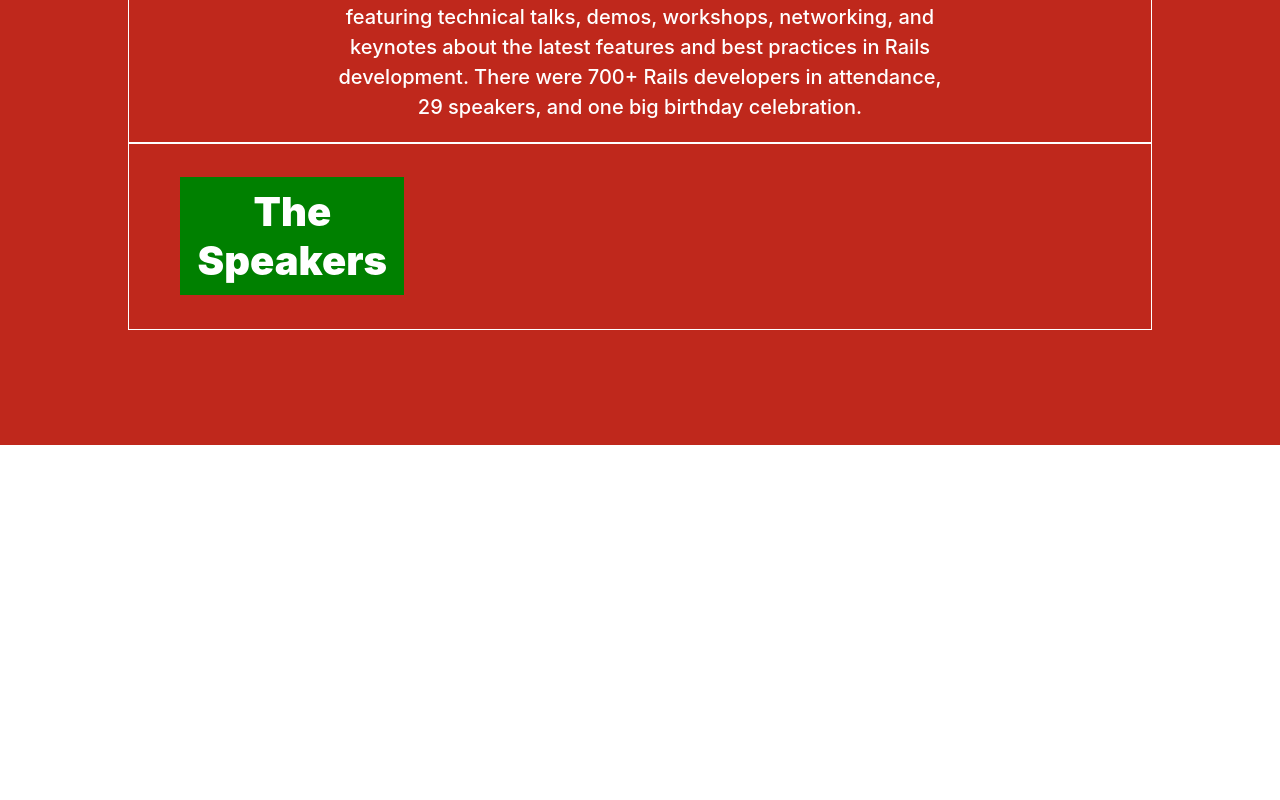
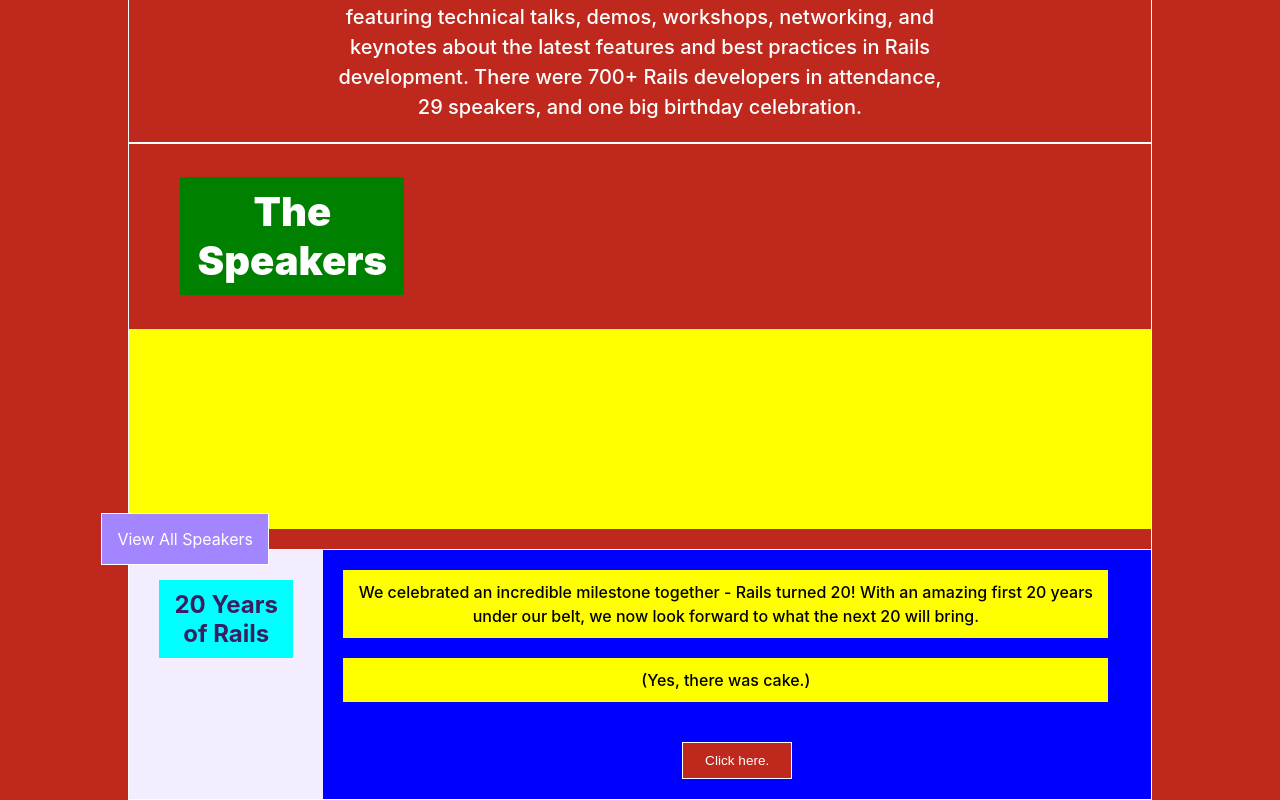
Before and after one commit to KipletingEdwin/Rails-World-2023, a React (Create React App) app: page / in a window 1280 px wide. Shown: the part 565-1365 px from the top of the page. Before the commit the page ends 1010 px from the top, so only its background shows below. Built offline with nearby package versions, Linux system fonts and the light colour scheme.

Commit message:
add Celebration container

```diff
--- a/src/App.css
+++ b/src/App.css
@@ -3,7 +3,7 @@
   text-align: center;
   background-color: #BF281C;
   box-sizing: border-box;
-  height: 1000px;
+  /* height: 1000px; */
 
 }
 
@@ -236,3 +236,66 @@
   background-color: green;
 
  }
+
+ .mySpeakers{
+  background-color: yellow;
+  height: 200px;
+ }
+
+ .speakers a{
+  background-color: #A386FF;
+  border: 0.7px solid white;
+  color: white;
+  cursor: pointer;
+  text-decoration: none;
+  padding: 15px;
+  margin-left: -89%;
+
+ }
+
+ .celebration-container{
+  margin: 0px 10%;
+  border: 1px solid white;
+  border-top: none;
+  display: flex;
+  flex-direction: row;
+  background-color: #F3EDFF;
+ }
+
+ .celebration{
+  width: 30%;
+ }
+
+ .celebration h2{
+  color: #3B1D62;
+  font-size: 1.5em;
+  font-weight: bold;
+  padding: 10px;
+  margin: 30px;
+  background-color: aqua;
+ }
+
+ .milestone{
+  background-color: blue;
+ }
+
+ .milestone p{
+  background-color: yellow;
+  padding: 10px;
+  margin: 20px;
+  line-height: 1.5em;
+  font-weight: 500;
+  width: 90%;
+ }
+
+ .milestone button{
+  background-color: transparent;
+  background-color: #BF281C;
+  margin: 20px;
+  padding: 10px;
+  width: 110px;
+  color: white;
+  cursor: pointer;
+  border: 0.7px solid white;
+  font-size: 85%;
+ }
--- a/src/components/App.js
+++ b/src/components/App.js
@@ -1,4 +1,5 @@
 import '../App.css';
+import Celebration from './Celebration';
 import Navbar from './Navbar';
 import Speakers from './Speakers';
 import Venue from './Venue';
@@ -9,6 +10,7 @@
       <Navbar/>
       <Venue/>
       <Speakers/>
+      <Celebration/>
     </div>
   );
 }
--- /dev/null
+++ b/src/components/Celebration.js
@@ -0,0 +1,21 @@
+import React from 'react'
+
+function Celebration() {
+  return (
+    <section className='celebration-container'>
+        <div className='celebration'>
+            <h2> 20 Years of Rails </h2>
+        </div>
+        <div className='milestone'>
+            <p> We celebrated an incredible milestone together - Rails turned 20! With an amazing first
+                20 years under our belt, we now look forward to what the next 20 will bring. </p>
+            <p> (Yes, there was cake.) </p>
+            <button> Click here.</button>
+
+        </div>
+
+    </section>
+  )
+}
+
+export default Celebration
--- a/src/components/Speakers.js
+++ b/src/components/Speakers.js
@@ -7,8 +7,8 @@
         <h2> The Speakers</h2>
         </div>
         <div className='mySpeakers'>
-
         </div>
+        <a href=''>View All Speakers</a>
 
     </section>
   )
```
